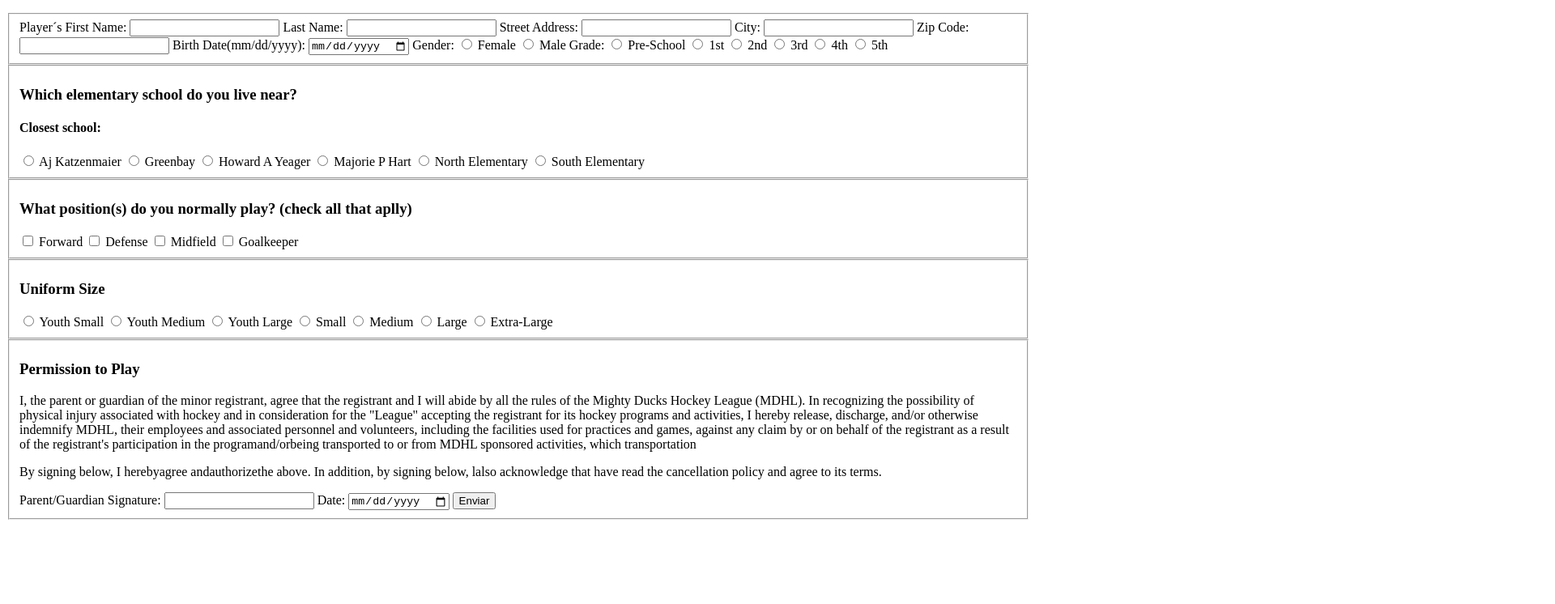
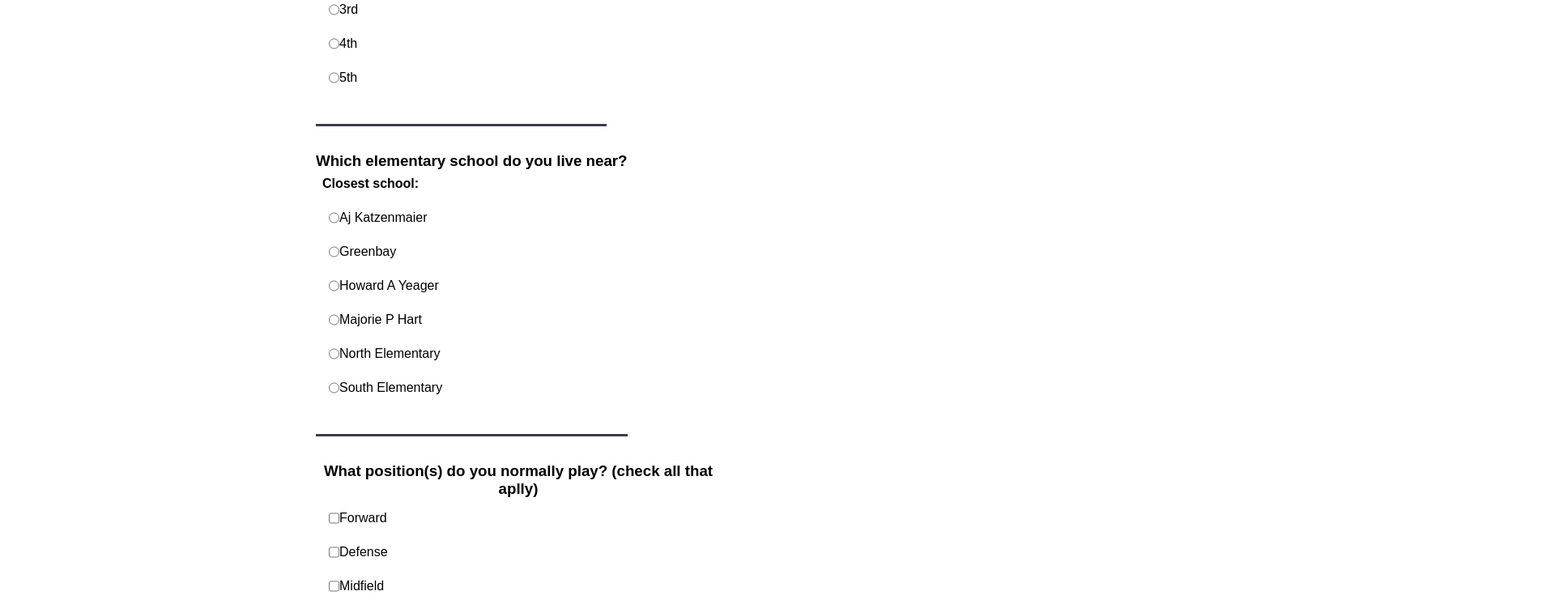
Before and after one commit to ginocannata/CursoFrontEnd, a plain HTML site: page pages/RegistrationForm.html in a window 1280 px wide. Shown: the part 1751-2497 px from the top of the page at 81% size, 1920 px wide, since content can reach past the window. Before the commit the page ends 2401 px from the top, so only its background shows below. Drawn offline with Linux system fonts and the light colour scheme; the site is published under a folder, as on GitHub Pages, so addresses that start at the root find nothing.

Commit message:
mas correcciones

```diff
--- a/pages/RegistrationForm.html
+++ b/pages/RegistrationForm.html
@@ -6,7 +6,7 @@
     <meta http-equiv="X-UA-Compatible" content="IE=edge">
     <meta name="viewport" content="width=device-width, initial-scale=1.0">
     <title>Mighthy Ducks League</title>
-    <link rel="stylesheet" href="/CursoFrontEnd/styles/styles.css">
+    <link rel="stylesheet" href="../styles/styles.css">
     <link rel="shortcut icon" href="../assets/img/Logo-Mighty-ducks-01.ico" type="image/x-icon">
 </head>
 
@@ -32,7 +32,7 @@
         <img src="../assets/img/design1_image1.jpg" id="img1" alt="">
         <h2>Registration Form</h2>
         <img id="icon" src="../assets/img/Logo-Mighty-ducks-01.ico" alt="">
-        <form action="show_data.html" method="get">
+        <form action="./show_data.html" method="get">
             <h3><b>Information</b></h3>
             <fieldset>
                 <label for="first-name">Player´s First Name: <input type="text" name="first-name" id="first-name"
--- a/pages/about.html
+++ b/pages/about.html
@@ -6,7 +6,7 @@
     <meta http-equiv="X-UA-Compatible" content="IE=edge">
     <meta name="viewport" content="width=device-width, initial-scale=1.0">
     <title>Document</title>
-    <link rel="stylesheet" href="/CursoFrontEnd/styles/styles.css">
+    <link rel="stylesheet" href="../styles/styles.css">
     <link rel="icon" href="../assets/img/Logo-Mighty-ducks-01.ico" type="image/x-icon">
 
 
```
Also changed, not shown: pages/contact.html (+1 -1 lines), pages/index.html (+1 -1 lines), pages/rules.html (+1 -1 lines), pages/schedule.html (+1 -1 lines).
